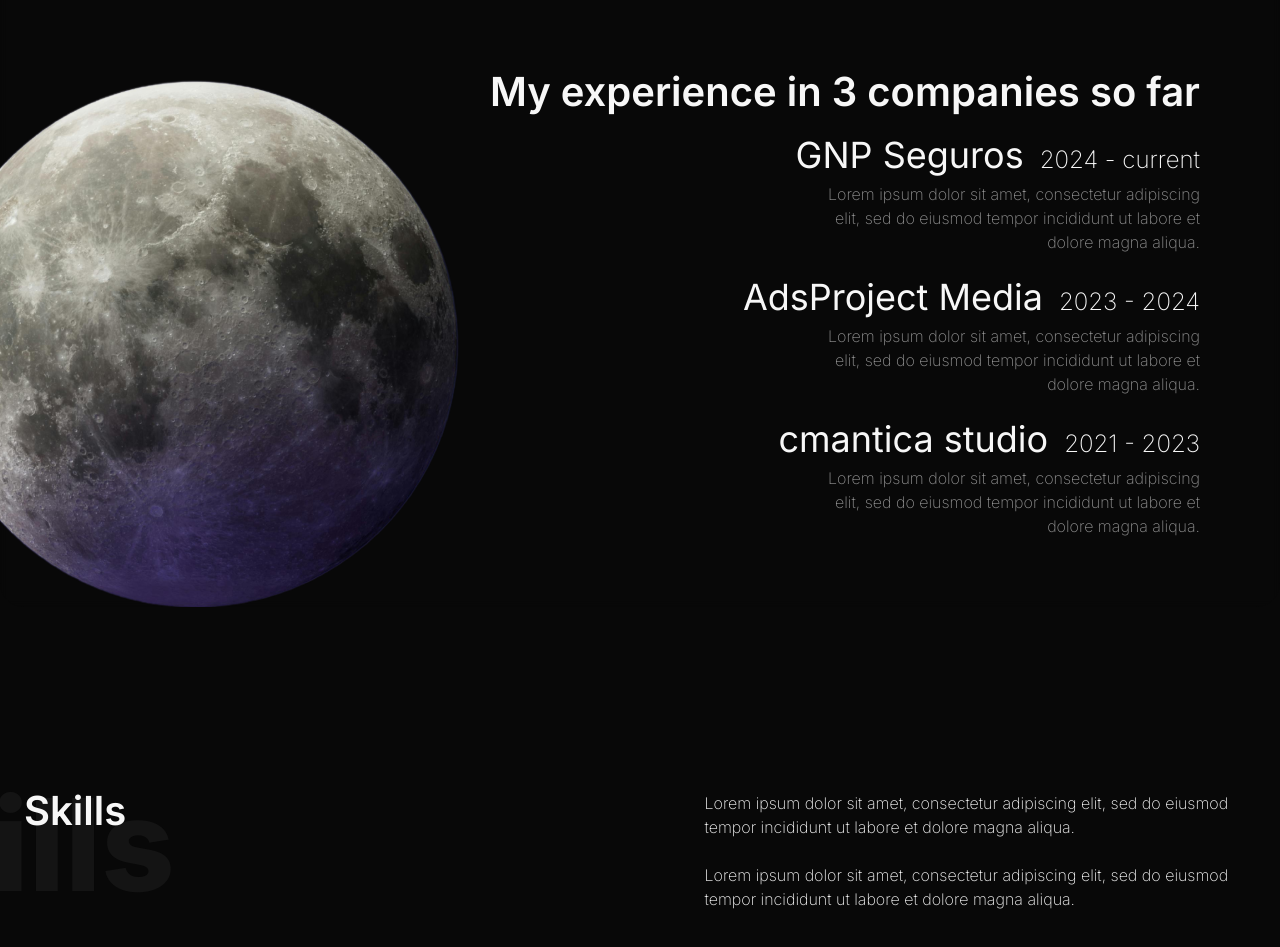
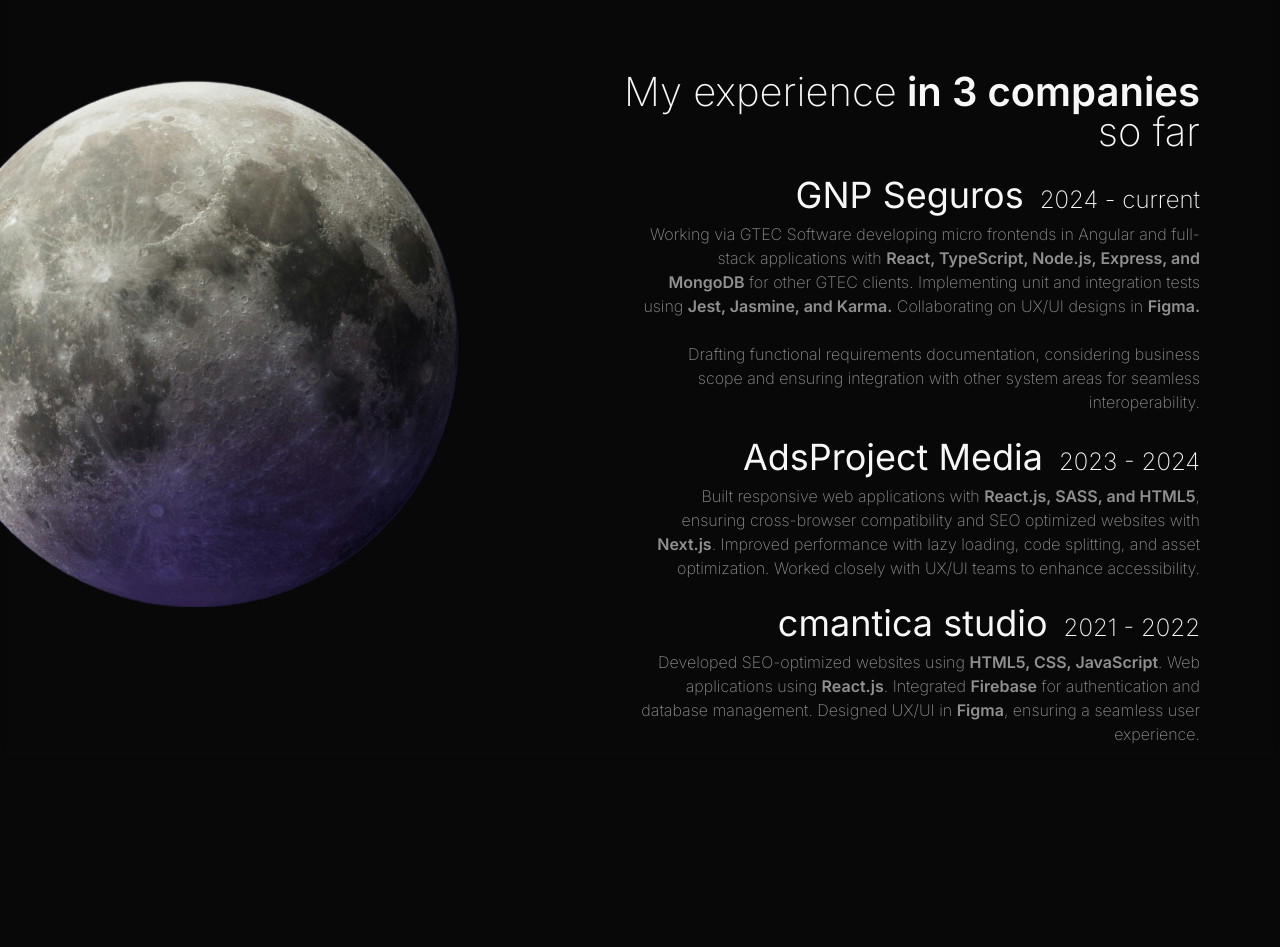
Before and after one commit to rodrigoperezdev/mi-web-next, a Next.js app: page / in a window 1280 px wide. Shown: the part 1420-2367 px from the top of the page. Built offline with nearby package versions, Linux system fonts and the light colour scheme.

Commit message:
style: overall responsive fixes

```diff
--- a/src/app/styles/globals.css
+++ b/src/app/styles/globals.css
@@ -6,6 +6,10 @@
   --dark_rod: #080808;
   --light_rod: #f7f7f7;
   --gray-rod: #141414;
+}
+
+html {
+  scroll-behavior: smooth;
 }
 
 body {
@@ -72,7 +76,7 @@ h6 {
 }
 
 .title-background.left {
-  left: -12rem;
+  left: 0;
 }
 
 .title-background.right {
@@ -97,6 +101,14 @@ b {
 @media screen and (max-width: 768px) {
   h1 {
     font-size: 3rem;
+  }
+
+  h2 {
+    font-size: 2rem;
+  }
+
+  h3 {
+    font-size: 1.8rem;
   }
 
   h6 {
@@ -304,6 +316,10 @@ a:hover {
   }
 }
 
+.experience-title {
+  font-weight: 200;
+}
+
 /* Project Card */
 .project-card {
   background-color: var(--gray-rod, #141414);
--- a/src/components/Experience.tsx
+++ b/src/components/Experience.tsx
@@ -1,44 +1,62 @@
 export const Experience = () => {
-  const experience = [
-    {
-      name: "GNP Seguros",
-      years: "2024 - current",
-      description:
-        "Lorem ipsum dolor sit amet, consectetur adipiscing elit, sed do eiusmod tempor incididunt ut labore et dolore magna aliqua.",
-    },
-    {
-      name: "AdsProject Media",
-      years: "2023 - 2024",
-      description:
-        "Lorem ipsum dolor sit amet, consectetur adipiscing elit, sed do eiusmod tempor incididunt ut labore et dolore magna aliqua.",
-    },
-    {
-      name: "cmantica studio",
-      years: "2021 - 2023",
-      description:
-        "Lorem ipsum dolor sit amet, consectetur adipiscing elit, sed do eiusmod tempor incididunt ut labore et dolore magna aliqua.",
-    },
-  ];
-
   return (
-    <section className="flex justify-between backdrop-blur-sm pt-36 mt-[-7rem] rounded-3xl pr-20 2xl:pr-36">
-      <div>
-        <img src="/moon.png" alt="Moon" />
+    <section
+      className="flex justify-between flex-col md:flex-row backdrop-blur-sm pt-28 md:pt-36 mt-[-7rem] rounded-3xl w-full px-5 lg:px-10 xl:px-20 max-w-[1920px] mx-auto"
+      id="experience"
+    >
+      <div className="left-[-1.5rem] lg:left-[-2.5rem] xl:left-[-5rem] w-52 md:w-[34.5rem] relative">
+        <img src="/images/moon.png" alt="Moon" />
       </div>
       <div>
-        <h2 className="text-right">
+        <h2 className="text-right experience-title">
           My experience
           <b> in 3 companies</b> so far
         </h2>
-        {experience.map((exp) => (
-          <div className="my-4 flex flex-col items-end " key={exp.name}>
-            <div className="flex justify-end items-baseline">
-              <h3 className="mr-4">{exp.name}</h3>
-              <span className="font-extralight text-2xl">{exp.years}</span>
-            </div>
-            <p className="text-gray-500 w-96 text-right">{exp.description}</p>
+        <div className="my-4 flex flex-col items-end">
+          <div className="flex justify-end items-end md:items-baseline flex-col md:flex-row ">
+            <h3 className="mr-0 md:mr-4">GNP Seguros</h3>
+            <div className="font-extralight text-2xl">2024 - current</div>
           </div>
-        ))}
+          <p className="text-gray-500 max-w-[35rem] text-right">
+            Working via GTEC Software developing micro frontends in Angular and
+            full-stack applications with{" "}
+            <b>React, TypeScript, Node.js, Express, and MongoDB</b> for other
+            GTEC clients. Implementing unit and integration tests using{" "}
+            <b>Jest, Jasmine, and Karma.</b> Collaborating on UX/UI designs in{" "}
+            <b>Figma.</b>
+            <br />
+            <br />
+            Drafting functional requirements documentation, considering business
+            scope and ensuring integration with other system areas for seamless
+            interoperability.
+          </p>
+        </div>
+        <div className="my-4 flex flex-col items-end">
+          <div className="flex justify-end items-end md:items-baseline flex-col md:flex-row ">
+            <h3 className="mr-0 md:mr-4">AdsProject Media</h3>
+            <div className="font-extralight text-2xl">2023 - 2024</div>
+          </div>
+          <p className="text-gray-500 max-w-[35rem] text-right">
+            Built responsive web applications with{" "}
+            <b>React.js, SASS, and HTML5</b>, ensuring cross-browser
+            compatibility and SEO optimized websites with <b>Next.js</b>.
+            Improved performance with lazy loading, code splitting, and asset
+            optimization. Worked closely with UX/UI teams to enhance
+            accessibility.
+          </p>
+        </div>
+        <div className="my-4 flex flex-col items-end">
+          <div className="flex justify-end items-end md:items-baseline flex-col md:flex-row ">
+            <h3 className="mr-0 md:mr-4">cmantica studio</h3>
+            <div className="font-extralight text-2xl">2021 - 2022</div>
+          </div>
+          <p className="text-gray-500 max-w-[35rem] text-right">
+            Developed SEO-optimized websites using <b>HTML5, CSS, JavaScript</b>
+            . Web applications using <b>React.js</b>. Integrated <b>Firebase</b>{" "}
+            for authentication and database management. Designed UX/UI in{" "}
+            <b>Figma</b>, ensuring a seamless user experience.
+          </p>
+        </div>
       </div>
     </section>
   );
--- a/src/components/HomeIntroduction.tsx
+++ b/src/components/HomeIntroduction.tsx
@@ -1,6 +1,9 @@
 export const HomeIntroduction = () => {
   return (
-    <section className="container mx-auto md-my-36 my-10 px-6 py-6 lg:py-0 lg:backdrop-blur-0 backdrop-blur-md backdrop-brightness-75 lg:backdrop-brightness-100 rounded-[4rem]">
+    <section
+      className="mx-auto md-my-36 my-10 py-6 lg:py-0 lg:backdrop-blur-0 backdrop-blur-md backdrop-brightness-75 lg:backdrop-brightness-100 rounded-[4rem] px-5 lg:px-10 xl:px-20 max-w-[1920px]"
+      id="about"
+    >
       <h1>
         Hi! I'm Rodrigo Pérez
         <br /> <b>full-stack developer</b>
--- a/src/components/Projects.tsx
+++ b/src/components/Projects.tsx
@@ -4,7 +4,10 @@ import { ProjectCard } from "./ProjectCard";
 
 export const Projects = () => {
   return (
-    <div className="container pt-10 mx-auto md:my-36 my-10 px-6">
+    <div
+      className="pt-10 mx-auto md:my-36 my-10 px-5 lg:px-10 xl:px-20 max-w-[1920px]"
+      id="projects"
+    >
       <Title title="Personal projects" bgTitle="Projects" direction="right" />
       <div className="flex justify-around mt-20 sm:mt-36 flex-wrap">
         <ProjectCard
--- a/src/components/Skills.tsx
+++ b/src/components/Skills.tsx
@@ -2,16 +2,28 @@ import { Title } from "./ui/Title";
 
 export const Skills = () => {
   return (
-    <section className="container pt-10 mx-auto md:my-36 my-10 px-6 flex justify-between">
+    <section
+      className="pt-10 mx-auto md:my-36 my-10 px-5 lg:px-10 xl:px-20 max-w-[1920px] flex justify-between flex-col md:flex-row"
+      id="skills"
+    >
       <Title title="Skills" bgTitle="Skills" />
-      <div className="  gap-6 w-[34.47rem]">
+      <div className="  gap-6 max-w-[34.47rem]">
         <p>
-          Lorem ipsum dolor sit amet, consectetur adipiscing elit, sed do
-          eiusmod tempor incididunt ut labore et dolore magna aliqua.
+          Proficient in React, Angular, and TypeScript, crafting dynamic and
+          scalable web applications. Experienced in Node.js, Express, and
+          MongoDB, ensuring efficient backend development and API integrations.
           <br />
           <br />
-          Lorem ipsum dolor sit amet, consectetur adipiscing elit, sed do
-          eiusmod tempor incididunt ut labore et dolore magna aliqua.
+          Skilled in state management (Redux), testing (Jest, Jasmine, Karma),
+          and CI/CD workflows. Passionate about clean code, performance
+          optimization, and UI/UX collaboration using Figma to enhance user
+          experience. <br />
+          <br />
+          Strong team player and communicator, with the ability to translate
+          business needs into technical solutions. Adaptable, proactive, and
+          always eager to learn and improve, ensuring continuous growth in a
+          fast-evolving industry. Great self learner eager to learn new things
+          in a fast pace environment.
         </p>
       </div>
     </section>
--- a/src/components/Technologies.tsx
+++ b/src/components/Technologies.tsx
@@ -12,7 +12,10 @@ const technologies = [
 
 export const Technologies = () => {
   return (
-    <section className="container pt-10 mx-auto md:my-36 my-10 px-6">
+    <section
+      className="pt-10 mx-auto md:my-36 my-10 z-10 relative px-5 lg:px-10 xl:px-20 max-w-[1920px]"
+      id="technologies"
+    >
       <h2 className="mb-6 relative">
         Main technologies
         <img
@@ -21,7 +24,7 @@ export const Technologies = () => {
           className="title-background"
         />
       </h2>
-      <div className="grid grid-cols-1 sm:grid-cols-2 lg:grid-cols-3 gap-6 w-[34.2rem] max-w-full">
+      <div className="grid grid-cols-2 sm:grid-cols-2 lg:grid-cols-3 gap-6 w-[34.2rem] max-w-full">
         {technologies.map((tech, index) => (
           <TechCard key={index} imgUrl={tech.imgUrl} title={tech.title} />
         ))}
```
Also changed, not shown: src/components/Header.tsx (+43 -6 lines), public/images/moon.png (renamed from public/moon.png).
